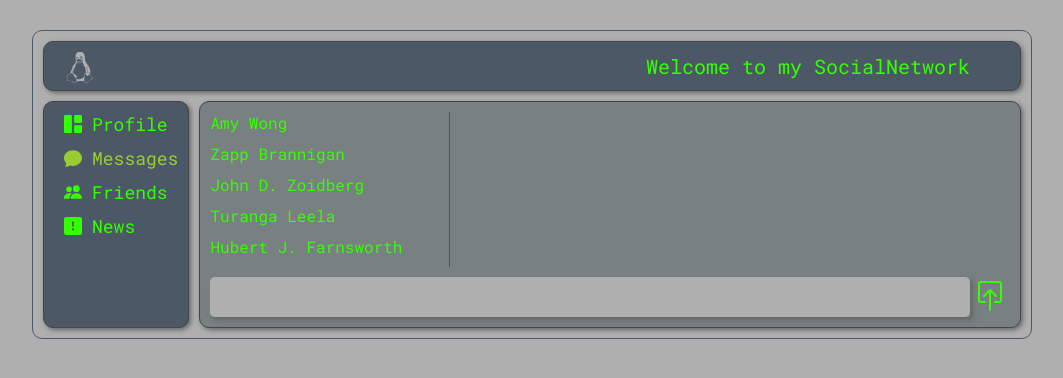
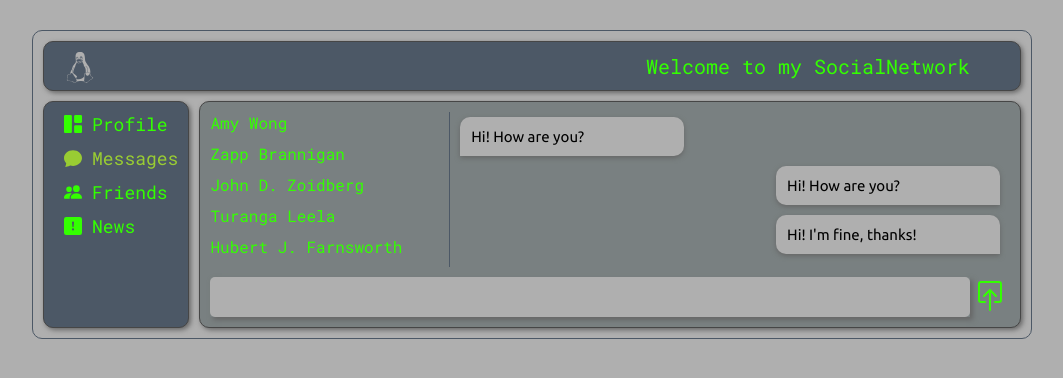
Before and after one commit to Konstantin-174/sn-new, a React (Create React App) app: page /messages in a window 1280 px wide. Shown: the top 378 px of the page, without its empty margins (108-1171 px from the left). Built offline with nearby package versions, Linux system fonts and the light colour scheme.

Commit message:
11th (Added onChange & onClick for messages)

```diff
--- a/package.json
+++ b/package.json
@@ -14,6 +14,7 @@
     "@types/react-dom": "^17.0.3",
     "@types/react-router-dom": "^5.1.7",
     "@types/styled-components": "^5.1.9",
+    "@types/uuid": "^8.3.0",
     "gh-pages": "^3.1.0",
     "node-sass": "^4.14.1",
     "react": "^17.0.2",
--- a/src/App.tsx
+++ b/src/App.tsx
@@ -11,6 +11,8 @@ type AppPropsType = {
     state: RootStateType
     addPost: (postMessage: string) => void
     changeNewText: (newText: string) => void
+    addMessage: (message: string) => void
+    changeNewMessage: (newMessage: string) => void
 }
 
 function App(props: AppPropsType) {
@@ -24,7 +26,11 @@ function App(props: AppPropsType) {
                         <Route path="/profile" render={() => <Profile profilePage={props.state.profilePage}
                                                                       addPost={props.addPost}
                                                                       changeNewText={props.changeNewText}/>}/>
-                        <Route path="/messages" render={() => <Messages dialogs={props.state.dialogs}/>}/>
+                        <Route path="/messages" render={() => <Messages newMessage={props.state.dialogsPage.newMessageText}
+                                                                        changeNewMessage={props.changeNewMessage}
+                                                                        messages={props.state.dialogsPage.messages}
+                                                                        dialogs={props.state.dialogsPage.dialogs}
+                                                                        addMessage={props.addMessage}/>}/>
                         <Redirect to="/profile"/>
                     </Switch>
                 </section>
--- a/src/components/Messages/Messages.tsx
+++ b/src/components/Messages/Messages.tsx
@@ -1,18 +1,30 @@
-import React from 'react';
+import React, {ChangeEvent} from 'react';
 import local from './Messages.module.scss'
 import {BsBoxArrowInUp} from 'react-icons/bs';
-import {Route} from 'react-router-dom';
 import Conversation from './conversation/Conversation';
 import DialogLink from './DialogLink';
-import {DialogsType} from '../../state/state';
+import {DialogsType, MessageType} from '../../state/state';
 
 type MessagesPropsType = {
     dialogs: Array<DialogsType>
+    messages: Array<MessageType>
+    newMessage: string
+    addMessage: (message: string) => void
+    changeNewMessage: (newMessage: string) => void
 }
 
 const Messages = (props: MessagesPropsType) => {
 
-    let dialogsEl = props.dialogs.map( (dialog) => <DialogLink id={dialog.id} name={dialog.name}/>)
+    let dialogsEl = props.dialogs.map( (dialog) => <DialogLink key={dialog.id}
+                                                                       id={dialog.id}
+                                                                       name={dialog.name}/>)
+
+    const addMessage = () => {
+        props.addMessage(props.newMessage)
+        props.changeNewMessage("")
+    }
+
+    const newMessageChangeHandler = (el: ChangeEvent<HTMLInputElement>) => props.changeNewMessage(el.currentTarget.value)
 
     return (
         <section className={local.messagesWrap}>
@@ -21,14 +33,19 @@ const Messages = (props: MessagesPropsType) => {
                     { dialogsEl }
                 </div>
                 <div className={local.messagesContent}>
-                    <Route path="/messages/conversation" render={ () => <Conversation/>} />
+                    <Conversation message={props.messages}/>
                 </div>
             </div>
             <div className={local.messageInput}>
                 <div className={local.inputArea}>
-                    <input type="text"/>
+                    <input type="text"
+                           value={props.newMessage}
+                           onChange={newMessageChangeHandler}
+                    />
                 </div>
-                <BsBoxArrowInUp className={local.inputBtn} size="2em"/>
+                <BsBoxArrowInUp className={local.inputBtn}
+                                size="2em" onClick={addMessage}
+                />
             </div>
         </section>
     )
--- a/src/components/Messages/conversation/Conversation.tsx
+++ b/src/components/Messages/conversation/Conversation.tsx
@@ -2,12 +2,21 @@ import React from 'react';
 import local from './Conversation.module.scss';
 import MessageRequest from '../message/MessageRequest';
 import MessageResponse from '../message/MessageResponse';
+import {MessageType} from '../../../state/state';
 
-const Conversation = () => {
+type ConversationType = {
+    message: Array<MessageType>
+}
+
+const Conversation = (props: ConversationType) => {
+
+    const newMessageEl = props.message.map((message:MessageType) => <MessageResponse key={message.id}
+                                                                                     message={message.text}/>)
+
     return (
         <section className={local.conversationWrap}>
-            <MessageRequest message="Hi! How are you?"/>
-            <MessageResponse message="Hi! I'm fine, thanks!"/>
+            <MessageRequest message={props.message[0].text}/>
+            {newMessageEl}
         </section>
     )
 }
--- a/src/components/Messages/message/MessageRequest.module.scss
+++ b/src/components/Messages/message/MessageRequest.module.scss
@@ -1,6 +1,6 @@
 .messageWrap {
   width: 40%;
-  margin: 10px;
+  margin: 5px 10px 5px 10px;
   padding: 10px;
   font-size: 15px;
   background-color: #afafaf;
--- a/src/components/Messages/message/MessageResponse.module.scss
+++ b/src/components/Messages/message/MessageResponse.module.scss
@@ -1,4 +1,5 @@
 .messageWrap {
+  margin: 5px 10px 5px 10px;
   width: 40%;
   align-self: flex-end;
   padding: 10px;
--- a/src/components/Profile/Profile.tsx
+++ b/src/components/Profile/Profile.tsx
@@ -19,7 +19,7 @@ const Profile = (props: ProfilePropsType) => {
               <ProfileInfo/>
           </div>
             <MyPosts posts={props.profilePage.posts}
-                     message={props.profilePage.newPostText}
+                     newPost={props.profilePage.newPostText}
                      addPostCallBack={addPost}
                      addNewPostTextCallBack={changeNewText}
             />
--- a/src/components/Profile/posts/MyPosts.tsx
+++ b/src/components/Profile/posts/MyPosts.tsx
@@ -6,7 +6,7 @@ import {PostsType} from '../../../state/state';
 
 type MyPostsPropsType = {
     posts: Array<PostsType>
-    message: string
+    newPost: string
     addPostCallBack: (postMessage: string) => void
     addNewPostTextCallBack: (newText: string) => void
 }
@@ -19,7 +19,7 @@ const MyPosts = (props: MyPostsPropsType) => {
                                                   likes={post.likes}/>)
 
     const addPost = () => {
-        props.addPostCallBack(props.message)
+        props.addPostCallBack(props.newPost)
         props.addNewPostTextCallBack('')
     }
 
@@ -30,7 +30,7 @@ const MyPosts = (props: MyPostsPropsType) => {
             <div className={local.inputPost}>
                 <div className={local.inputArea}>
                     <input type="text"
-                           value={props.message}
+                           value={props.newPost}
                            onChange={newTextChangeHandler}
                     />
                 </div>
--- a/src/state/rerenderTree.tsx
+++ b/src/state/rerenderTree.tsx
@@ -1,14 +1,16 @@
 import ReactDOM from 'react-dom';
 import React from 'react';
 import App from '../App';
-import {addPost, changeNewText, RootStateType} from './state';
+import {addMessage, addPost, changeNewMessage, changeNewText, RootStateType} from './state';
 
 export const rerenderTree = (state: RootStateType) => {
     ReactDOM.render(
         <React.StrictMode>
             <App state={state}
+                 changeNewMessage={changeNewMessage}
                  addPost={addPost}
-                 changeNewText={changeNewText}/>
+                 changeNewText={changeNewText}
+                 addMessage={addMessage}/>
         </React.StrictMode>,
         document.getElementById('root')
     );
--- a/src/state/state.ts
+++ b/src/state/state.ts
@@ -1,15 +1,21 @@
 import {rerenderTree} from './rerenderTree';
+import {v1} from 'uuid';
 
 export type PostsType = {
-    id: number
+    id: string
     name: string
     text: string
     likes: number
 }
 
 export type DialogsType = {
-    id: number
+    id: string
     name: string
+}
+
+export type MessageType = {
+    id: string
+    text: string
 }
 
 export type ProfilePageType = {
@@ -17,34 +23,82 @@ export type ProfilePageType = {
     newPostText: string
 }
 
+export type DialogsPageType = {
+    dialogs: Array<DialogsType>
+    messages: Array<MessageType>
+    newMessageText: string
+}
+
 export type RootStateType = {
     profilePage: ProfilePageType
-    dialogs: Array<DialogsType>
+    dialogsPage: DialogsPageType
 }
 
 export let state: RootStateType = {
     profilePage: {
         posts: [
-            {id: 1, name: 'Philip J. Fry', text: 'Phew! What a terrible dream I had! I will never sleep again!', likes: 12},
-            {id: 2, name: 'John D. Zoidberg', text: 'What\'s up?', likes: 5},
-            {id: 3, name: 'Turanga Leela', text: 'Have you run out of idiotic thoughts?', likes: 24},
+            {
+                id: v1(),
+                name: 'Philip J. Fry',
+                text: 'Phew! What a terrible dream I had! I will never sleep again!',
+                likes: 12
+            },
+            {
+                id: v1(),
+                name: 'John D. Zoidberg',
+                text: 'What\'s up?',
+                likes: 5
+            },
+            {
+                id: v1(),
+                name: 'Turanga Leela',
+                text: 'Have you run out of idiotic thoughts?',
+                likes: 24
+            },
         ],
-        newPostText: ""
+        newPostText: ''
     },
-
-    dialogs: [
-        {id: 1, name: "Amy Wong"},
-        {id: 2, name: "Zapp Brannigan"},
-        {id: 3, name: "John D. Zoidberg"},
-        {id: 4, name: "Turanga Leela"},
-        {id: 5, name: "Hubert J. Farnsworth"},
-    ]
+    dialogsPage: {
+        dialogs: [
+            {
+                id: v1(),
+                name: 'Amy Wong'
+            },
+            {
+                id: v1(),
+                name: 'Zapp Brannigan'
+            },
+            {
+                id: v1(),
+                name: 'John D. Zoidberg'
+            },
+            {
+                id: v1(),
+                name: 'Turanga Leela'
+            },
+            {
+                id: v1(),
+                name: 'Hubert J. Farnsworth'
+            },
+        ],
+        messages: [
+            {
+                id: v1(),
+                text: 'Hi! How are you?'
+            },
+            {
+                id: v1(),
+                text: "Hi! I'm fine, thanks!"
+            }
+        ],
+        newMessageText: ''
+    }
 }
 
 export const addPost = (postMessage: string) => {
     const newPost: PostsType = {
-        id: 4,
-        name: "%@User_name@%",
+        id: v1(),
+        name: '%@User_name@%',
         text: postMessage,
         likes: 0
     }
@@ -57,3 +111,17 @@ export const changeNewText = (newText: string) => {
     state.profilePage.newPostText = newText
     rerenderTree(state);
 }
+
+export const addMessage = (message: string) => {
+    const newMessage: MessageType = {
+        id: v1(),
+        text: message
+    }
+    state.dialogsPage.messages.push(newMessage);
+    rerenderTree(state);
+}
+
+export const changeNewMessage = (newMessage: string) => {
+    state.dialogsPage.newMessageText = newMessage;
+    rerenderTree(state);
+}
```
Also changed, not shown: src/components/Messages/DialogLink.tsx (+5 -2 lines).
